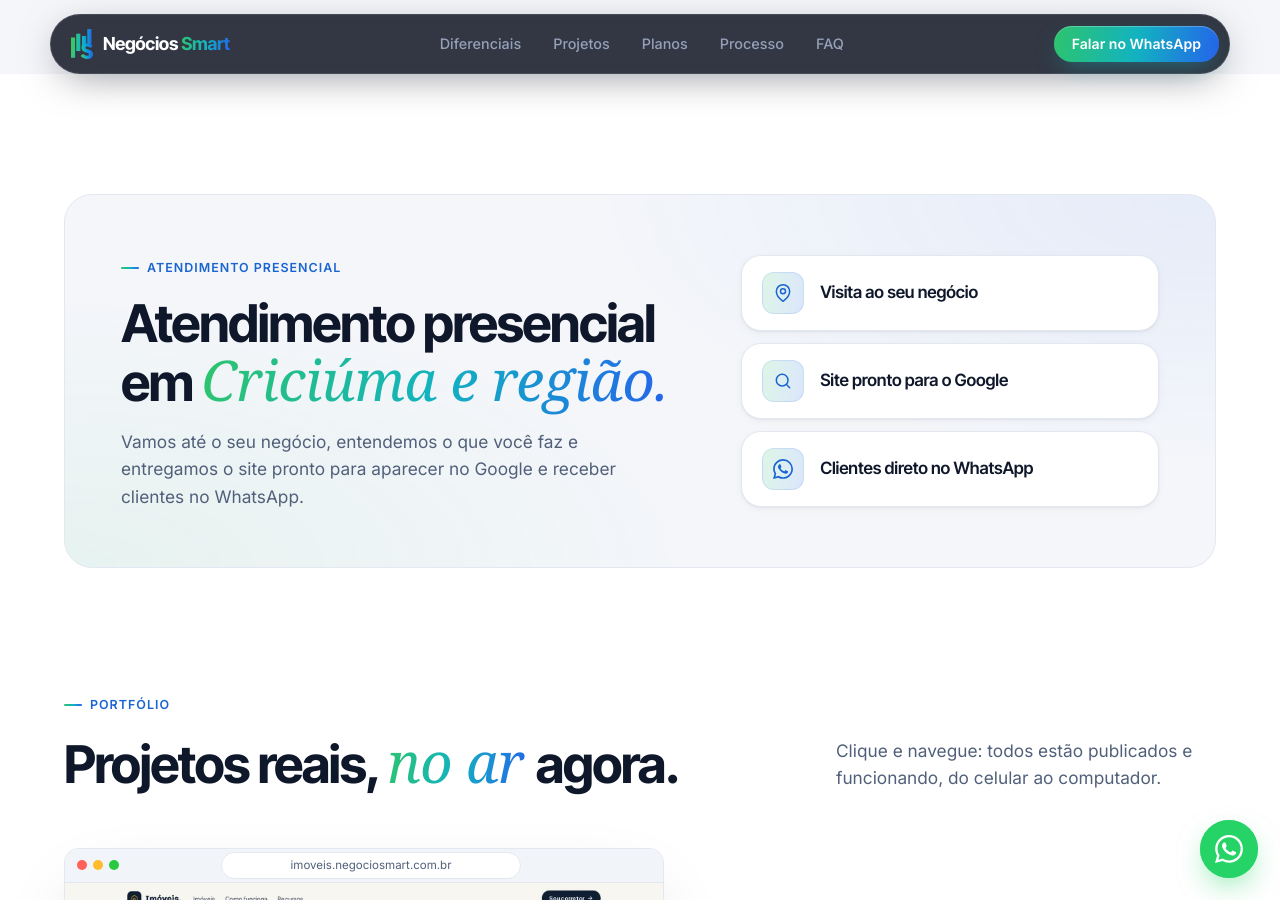
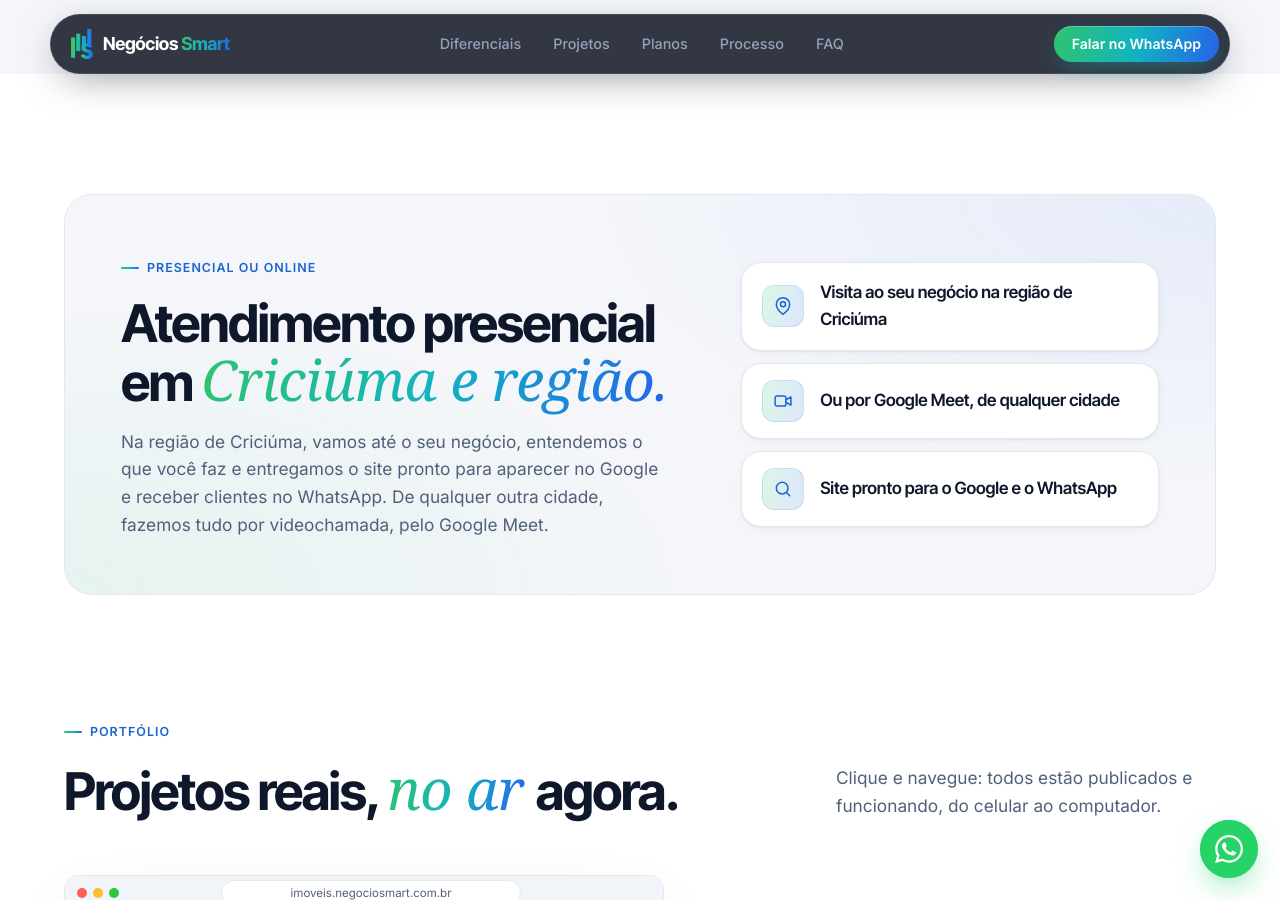
Before and after one commit to gabrielmilano/Sitesnegociosmart, a Jekyll site: the page built from index.html, in a window 1280 px wide and 900 px high, scrolled down 2073 px. Built offline with Jekyll 4.4.1, drawn with Linux system fonts in a browser that asks for light colours; some web fonts are replaced; some of the changed text lies outside the part shown.

Commit message:
Atendimento presencial na região de Criciúma e online pelo Google Meet
- seção de atendimento da home: presencial na região, videochamada (Google Meet)
  de qualquer cidade; etiqueta "Presencial ou online"; lista de cidades vira
  "Reunião presencial em" (continua escondida enquanto [CIDADES ATENDIDAS] estiver vazio)
- FAQ da home: "Vocês atendem fora de Criciúma?"
- página de Google Meu Negócio: topo e passo 1 com a opção pelo Google Meet
- JSON-LD: areaServed ganha Country Brasil (campo atendimento_online_pais) e a
  descrição cita o atendimento online

Co-Authored-By: Claude Opus 5.5 <noreply@anthropic.com>

```diff
--- a/_includes/icons.html
+++ b/_includes/icons.html
@@ -22,5 +22,6 @@
         <symbol id="i-camera" viewBox="0 0 24 24"><path d="M14.5 4h-5L7 7H4a2 2 0 00-2 2v9a2 2 0 002 2h16a2 2 0 002-2V9a2 2 0 00-2-2h-3z"/><circle cx="12" cy="13" r="3.5"/></symbol>
         <symbol id="i-link" viewBox="0 0 24 24"><path d="M10 13a5 5 0 007.5.5l3-3a5 5 0 00-7-7l-1.7 1.7"/><path d="M14 11a5 5 0 00-7.5-.5l-3 3a5 5 0 007 7l1.7-1.7"/></symbol>
         <symbol id="i-file" viewBox="0 0 24 24"><path d="M14.5 2.5H6.5a2 2 0 00-2 2v15a2 2 0 002 2h11a2 2 0 002-2V7.5z"/><path d="M14 2.5v5.5h5.5M8.5 13h7M8.5 17h4.5"/></symbol>
+        <symbol id="i-video" viewBox="0 0 24 24"><rect x="2.5" y="6" width="13" height="12" rx="2.5"/><path d="M15.5 10.5l6-3.5v10l-6-3.5"/></symbol>
         <symbol id="i-server" viewBox="0 0 24 24"><rect x="3.5" y="4" width="17" height="7" rx="2"/><rect x="3.5" y="13" width="17" height="7" rx="2"/><path d="M7.5 7.5h.01M7.5 16.5h.01"/></symbol>
     </svg>
--- a/_includes/schema/cidades.html
+++ b/_includes/schema/cidades.html
@@ -1,3 +1,4 @@
-{%- comment -%} Lista JSON de City: Criciúma + cidades_atendidas (vazias são ignoradas) {%- endcomment -%}
+{%- comment -%} Lista JSON: City Criciúma + cidades_atendidas (vazias ignoradas) + Country do atendimento online {%- endcomment -%}
 [{ "@type": "City", "name": {{ site.data.negocio.empresa.cidade | jsonify }} }
-{%- for c in site.data.negocio.cidades_atendidas %}{% if c and c != "" %}, { "@type": "City", "name": {{ c | jsonify }} }{% endif %}{% endfor %}]
+{%- for c in site.data.negocio.cidades_atendidas %}{% if c and c != "" %}, { "@type": "City", "name": {{ c | jsonify }} }{% endif %}{% endfor %}
+{%- assign pais = site.data.negocio.atendimento_online_pais %}{% if pais and pais != "" %}, { "@type": "Country", "name": {{ pais | jsonify }} }{% endif %}]
--- a/_includes/schema/empresa.html
+++ b/_includes/schema/empresa.html
@@ -10,7 +10,7 @@
         "@type": "ProfessionalService",
         "@id": "{{ '/#empresa' | absolute_url }}",
         "name": {{ e.nome | jsonify }},
-        "description": "Criação de sites, landing pages e Perfil da Empresa no Google (Google Meu Negócio) em Criciúma e região.",
+        "description": "Criação de sites, landing pages e Perfil da Empresa no Google (Google Meu Negócio) em Criciúma e região, com atendimento online para outras cidades.",
         "url": "{{ '/' | absolute_url }}",
         "logo": "{{ '/assets/brand/apple-touch-icon.png' | absolute_url }}",
         "image": "{{ '/assets/brand/og-image.jpg' | absolute_url }}",
--- a/google-meu-negocio-criciuma.html
+++ b/google-meu-negocio-criciuma.html
@@ -47,7 +47,7 @@ faq:
                     <p class="hero__lead" data-reveal style="--d:160ms">
                         Criamos ou revisamos o Perfil da sua empresa no Google para você aparecer no Maps e nas
                         buscas da região, com ligações, rotas e mensagens chegando direto para você.
-                        Atendimento presencial: vamos até o seu negócio.
+                        Na região de Criciúma, vamos até o seu negócio; de outras cidades, atendemos pelo Google Meet.
                     </p>
                     <div class="hero__actions" data-reveal style="--d:240ms">
                         <a href="{{ wa_link }}" class="btn btn--primary btn--lg" target="_blank" rel="noopener">
@@ -143,8 +143,8 @@ faq:
                 <ol class="steps steps--3">
                     <li class="step" data-reveal>
                         <span class="step__num">01</span>
-                        <h3>Visita ao seu negócio</h3>
-                        <p>Vamos até você, entendemos o que você faz e reunimos as informações do Perfil.</p>
+                        <h3>Conversa sobre o seu negócio</h3>
+                        <p>Na região de Criciúma, vamos até você; se preferir, a conversa é pelo Google Meet. Entendemos o que você faz e reunimos as informações do Perfil.</p>
                     </li>
                     <li class="step" data-reveal style="--d:80ms">
                         <span class="step__num">02</span>
--- a/index.html
+++ b/index.html
@@ -153,12 +153,12 @@ last_modified_at: 2026-10-05
             <div class="container">
                 <div class="local" data-reveal>
                     <div class="local__copy">
-                        <span class="tag">Atendimento presencial</span>
+                        <span class="tag">Presencial ou online</span>
                         <h2 class="section-title">Atendimento presencial em <em class="serif">Criciúma e região.</em></h2>
-                        <p class="section-lead">Vamos até o seu negócio, entendemos o que você faz e entregamos o site pronto para aparecer no Google e receber clientes no WhatsApp.</p>
+                        <p class="section-lead">Na região de Criciúma, vamos até o seu negócio, entendemos o que você faz e entregamos o site pronto para aparecer no Google e receber clientes no WhatsApp. De qualquer outra cidade, fazemos tudo por videochamada, pelo Google Meet.</p>
                         {%- if cidades.size > 0 %}
                         <div class="local__cities">
-                            <span class="local__cities-label">Cidades atendidas</span>
+                            <span class="local__cities-label">Reunião presencial em</span>
                             <ul class="local__list">
                                 <li><svg class="icon icon--sm" viewBox="0 0 24 24" aria-hidden="true"><use href="#i-pin"/></svg>{{ site.data.negocio.empresa.cidade }}</li>
                                 {%- for c in cidades %}{% if c and c != "" %}
@@ -169,9 +169,9 @@ last_modified_at: 2026-10-05
                         {%- endif %}
                     </div>
                     <ul class="local__steps">
-                        <li><span class="local__icon"><svg class="icon" viewBox="0 0 24 24" aria-hidden="true"><use href="#i-pin"/></svg></span>Visita ao seu negócio</li>
-                        <li><span class="local__icon"><svg class="icon" viewBox="0 0 24 24" aria-hidden="true"><use href="#i-search"/></svg></span>Site pronto para o Google</li>
-                        <li><span class="local__icon"><svg class="icon" viewBox="0 0 24 24" aria-hidden="true"><use href="#i-whatsapp"/></svg></span>Clientes direto no WhatsApp</li>
+                        <li><span class="local__icon"><svg class="icon" viewBox="0 0 24 24" aria-hidden="true"><use href="#i-pin"/></svg></span>Visita ao seu negócio na região de Criciúma</li>
+                        <li><span class="local__icon"><svg class="icon" viewBox="0 0 24 24" aria-hidden="true"><use href="#i-video"/></svg></span>Ou por Google Meet, de qualquer cidade</li>
+                        <li><span class="local__icon"><svg class="icon" viewBox="0 0 24 24" aria-hidden="true"><use href="#i-search"/></svg></span>Site pronto para o Google e o WhatsApp</li>
                     </ul>
                 </div>
             </div>
@@ -391,6 +391,10 @@ last_modified_at: 2026-10-05
                         <p>O prazo é definido no briefing de acordo com a complexidade do projeto. Landing pages são mais rápidas; sites institucionais levam um pouco mais. O prazo combinado é cumprido rigorosamente.</p>
                     </details>
                     <details class="faq-item">
+                        <summary>Vocês atendem fora de Criciúma?<span class="faq-item__plus" aria-hidden="true"></span></summary>
+                        <p>Sim. Na região de Criciúma, a reunião pode ser presencial; de qualquer outra cidade, fazemos tudo por videochamada, pelo Google Meet.</p>
+                    </details>
+                    <details class="faq-item">
                         <summary>Preciso ter domínio e hospedagem?<span class="faq-item__plus" aria-hidden="true"></span></summary>
                         <p>Se você já tem, ótimo! Se não tiver, cuidamos de tudo: domínio (R$ {{ site.data.negocio.precos.dominio_ano }}/ano) e hospedagem (R$ {{ site.data.negocio.precos.hospedagem_mes }}/mês). Entregamos tudo funcionando.</p>
                     </details>
```
Also changed, not shown: _data/negocio.yml (+7 -2 lines).
